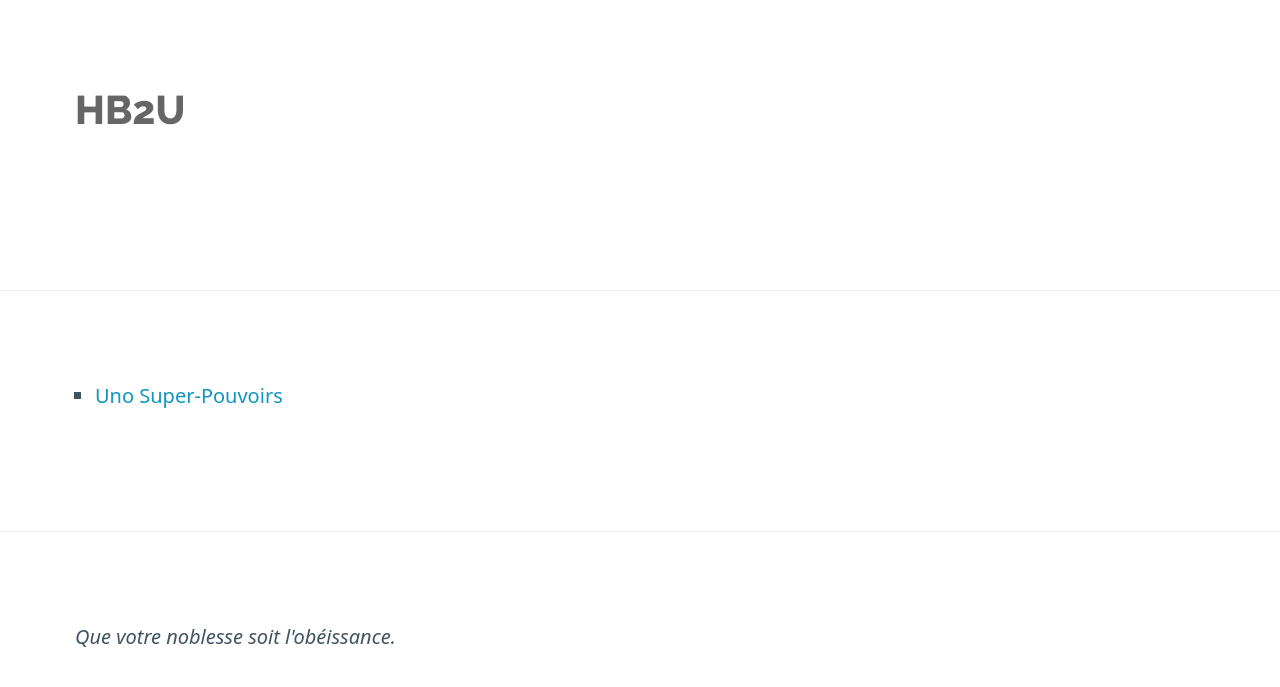
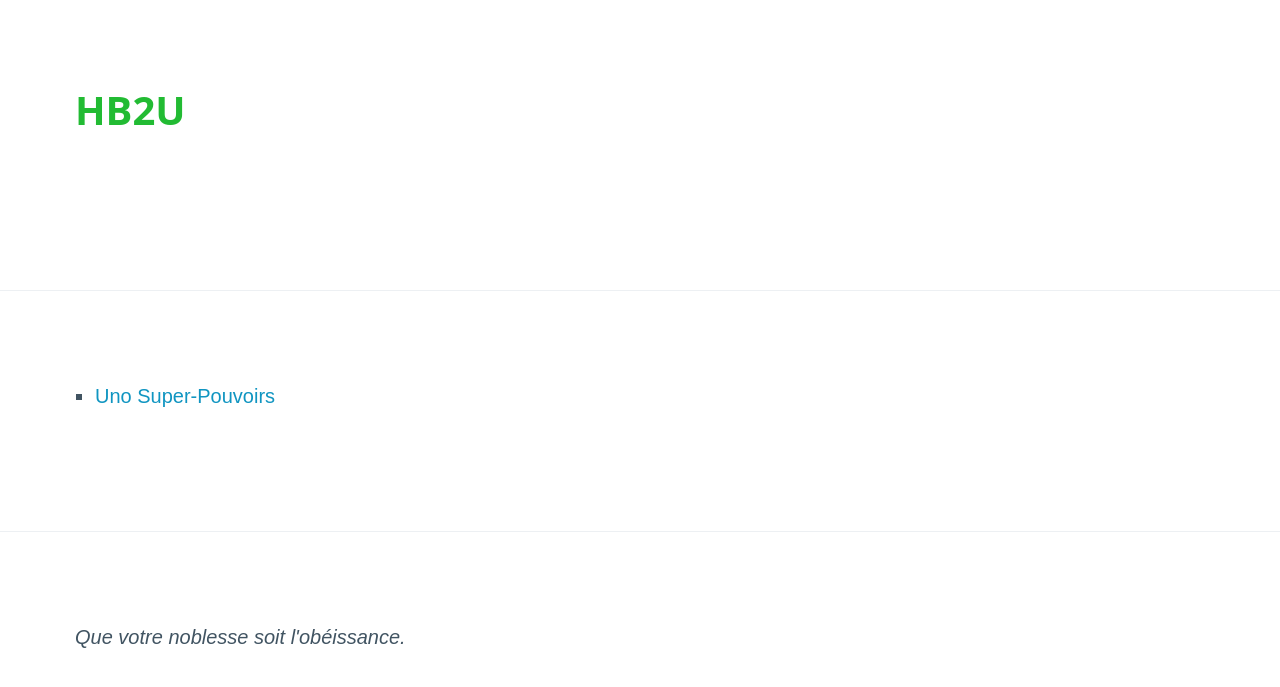
Before and after one commit to RjorS/RjorS.github.io, a Jekyll site: the page built from index.md, in a window 1280 px wide. Shown: the top 687 px of the page. Built offline with Jekyll 4.4.1, drawn with Linux system fonts in a browser that asks for light colours; some web fonts are replaced; our own code applies the rules of GitHub Pages for plain Markdown files.

Commit message:
Update custom.css

```diff
--- a/assets/css/custom.css
+++ b/assets/css/custom.css
@@ -1,11 +1,13 @@
-@import url("https://fonts.googleapis.com/css?family=Raleway:wght@800&display=swap");
+@import url("https://fonts.googleapis.com/css2?family=Cantarell:wght@700&display=swap");
+:root {
+  font-family: "Cantarell", sans-serif;
+  --title-color: #2b3;
+}
 h1,
 h2,
 h3,
 h4,
 h5,
 h6 {
-  font-family: "Raleway", sans-serif;
-  font-weight: 800;
-  color: #666;
+  color: var(--title-color);
 }
```
